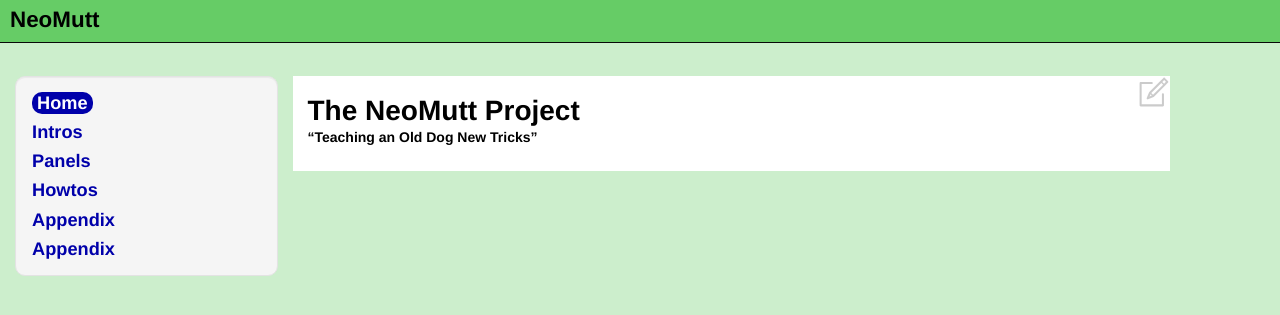
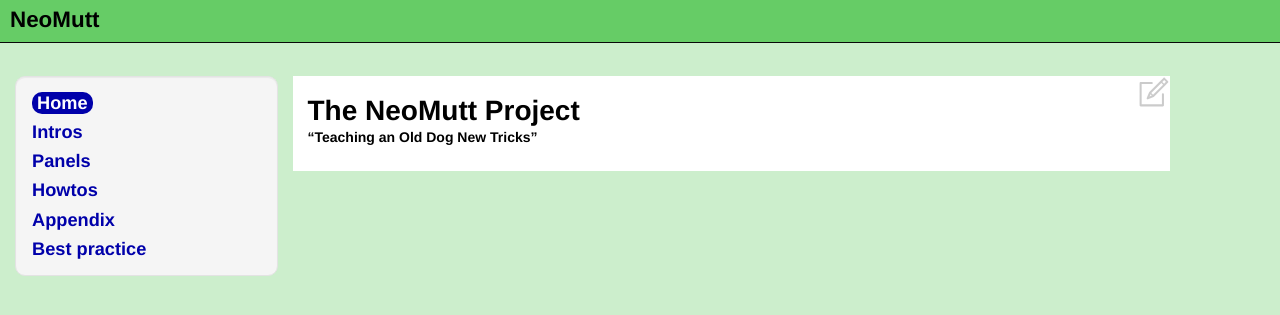
Before and after one commit to neomutt/test-doc, a Jekyll site: the page built from index.md, in a window 1280 px wide. Shown: the top 315 px of the page. Built offline with Jekyll 4.4.1, drawn with Linux system fonts in a browser that asks for light colours.

Commit message:
Fixed Menu

```diff
--- a/_includes/bestpractice-menu.html
+++ b/_includes/bestpractice-menu.html
@@ -1,8 +1,8 @@
-<h1><a {% if page.url == '/appendix' %} class="current" {% endif %} href="{{ site.baseurl }}/appendix.html">Appendix</a></h1>
+<h1><a {% if page.url == '/bestpractice' %} class="current" {% endif %} href="{{ site.baseurl }}/bestpractice.html">Best practice</a></h1>
 
 {% assign parts = page.url | split: '/' %}
 
-{% if parts[1] == 'appendix' %}
+{% if parts[1] == 'bestpractice' %}
   <ul>
     {% include list-bold.html lb_path="/bestpractice/nativimap"    lb_title="Nativ Imap"    %}
     {% include list-bold.html lb_path="/bestpractice/getmailnotmuch" lb_title="getmail notmuch" %}
```
